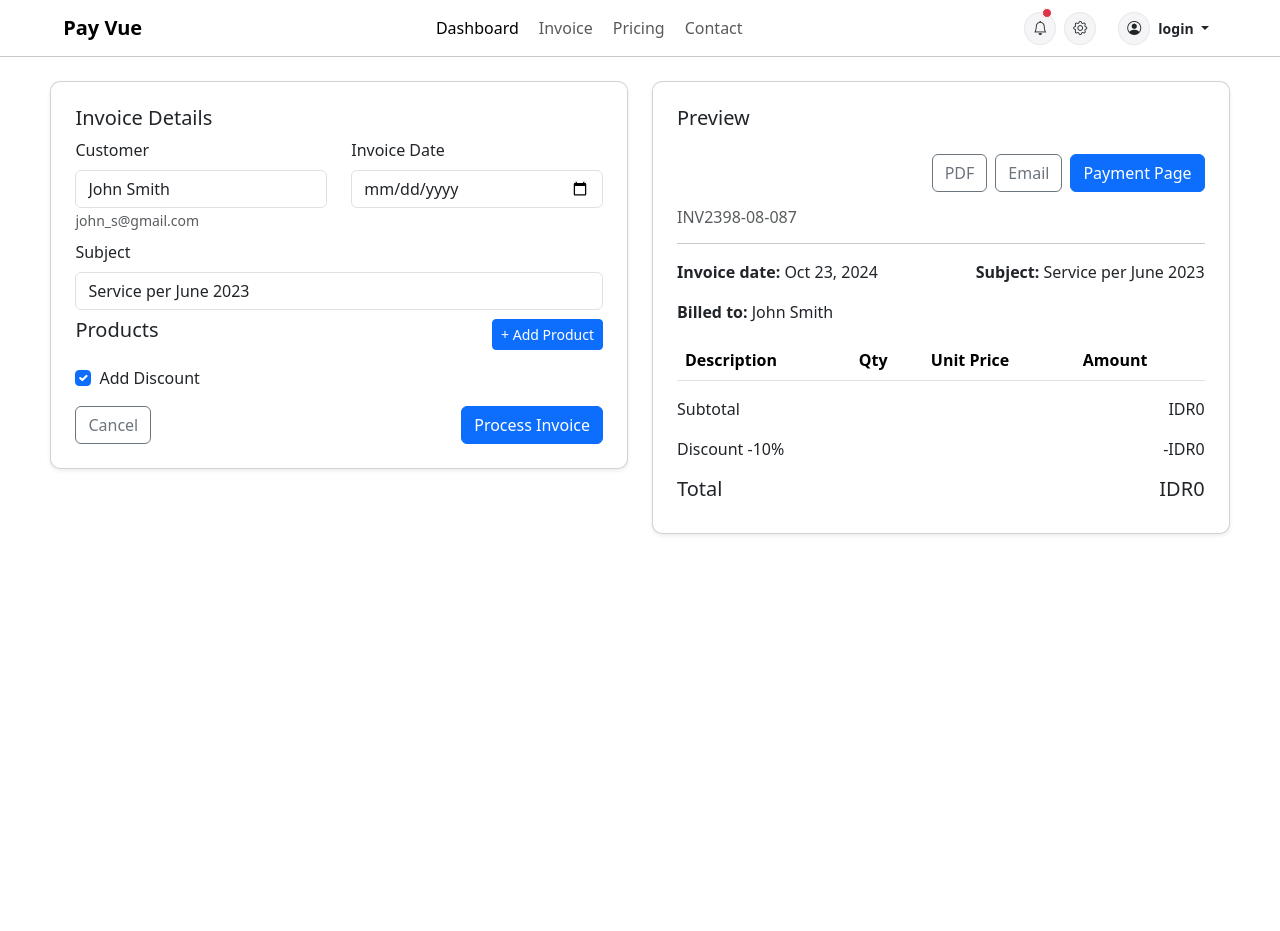
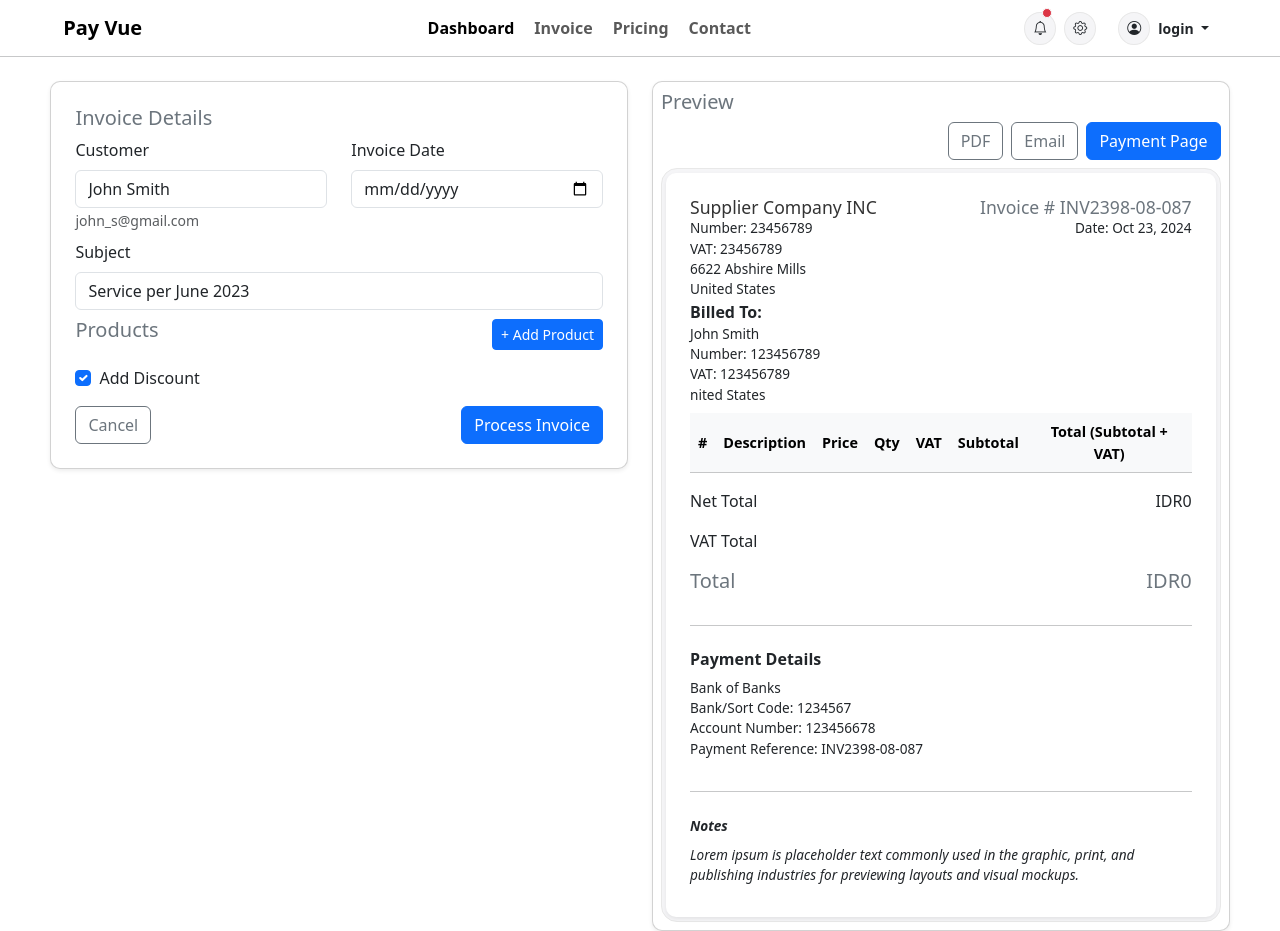
Before and after one commit to Heeneth12/payVueFE, an Angular app: page /invoice in a window 1280 px wide. Before the commit the page ends 800 px from the top, so only its background shows below. Built offline with nearby package versions, Linux system fonts and the light colour scheme.

Commit message:
changes in create invoice

```diff
--- /dev/null
+++ b/src/app/layouts/components/footer/footer.component.css
@@ -0,0 +1,16 @@
+footer .text-white {
+    color: #fff;
+  }
+
+  footer a {
+    color: #fff;
+    text-decoration: none;
+  }
+
+  footer a:hover {
+    text-decoration: underline;
+  }
+
+  footer p {
+    margin: 0;
+  }
--- /dev/null
+++ b/src/app/layouts/components/footer/footer.component.html
@@ -0,0 +1,16 @@
+<footer class="text-black pt-4 pb-2">
+    <div class="container">
+      <div class="row">
+        <div class="col-md-6">
+          <p>&copy; 2024 Your Company Name. All rights reserved.</p>
+        </div>
+        <div class="col-md-6 text-md-end">
+          <nav>
+            <a href="/about" class="text-white me-3">About Us</a>
+            <a href="/privacy-policy" class="text-white me-3">Privacy Policy</a>
+            <a href="/contact" class="text-white">Contact</a>
+          </nav>
+        </div>
+      </div>
+    </div>
+  </footer>
--- a/src/app/layouts/components/nav-bar/nav-bar.component.html
+++ b/src/app/layouts/components/nav-bar/nav-bar.component.html
@@ -14,16 +14,16 @@
       <!-- Centered Links -->
       <ul class="navbar-nav mx-auto gap-4 gap-sm-1">
         <li class="nav-item">
-          <a class="nav-link active" [routerLink]="['/']" routerLinkActive="router-link-active">Dashboard</a>
+          <a class="nav-link fw-semibold active" [routerLink]="['/']" routerLinkActive="router-link-active">Dashboard</a>
         </li>
         <li class="nav-item">
-          <a class="nav-link" [routerLink]="['/invoice']" routerLinkActive="router-link-active">Invoice</a>
+          <a class="nav-link fw-semibold" [routerLink]="['/invoice']" routerLinkActive="router-link-active">Invoice</a>
         </li>
         <li class="nav-item">
-          <a class="nav-link" [routerLink]="['/pricing']">Pricing</a>
+          <a class="nav-link fw-semibold" [routerLink]="['/pricing']">Pricing</a>
         </li>
         <li class="nav-item">
-          <a class="nav-link" [routerLink]="['/contact']">Contact</a>
+          <a class="nav-link fw-semibold" [routerLink]="['/contact']">Contact</a>
         </li>
       </ul>
 
--- a/src/app/views/create-invoice/create-invoice.component.css
+++ b/src/app/views/create-invoice/create-invoice.component.css
@@ -33,3 +33,60 @@
     font-size: 14px;
   }
 }
+
+
+.invoice-preview{
+  background-color: #f5f5f7;
+  border: 1px solid #e8e8e8;
+  border-radius: 16px;
+}
+
+.invoice-header h4, .invoice-header h5 {
+  margin: 0;
+  font-size: 1.1rem;
+}
+
+.invoice-header p, .invoice-to p {
+  font-size: 0.85rem;
+  margin: 0;
+}
+
+.table th, .table td {
+  font-size: 0.9rem;
+  text-align: center;
+  vertical-align: middle;
+}
+
+.payment-details h6 {
+  font-size: 1rem;
+  font-weight: bold;
+}
+
+.payment-details p, .notes p {
+  font-size: 0.85rem;
+  margin-bottom: 0.5rem;
+}
+
+.invoice-preview .card {
+  border: none;
+}
+
+h5 {
+  color: #6c757d;
+}
+
+h4 {
+  color: #333;
+}
+
+.notes {
+  font-style: italic;
+}
+
+hr {
+  margin: 1.5rem 0;
+}
+
+.text-end {
+  text-align: right;
+}
--- a/src/app/views/create-invoice/create-invoice.component.html
+++ b/src/app/views/create-invoice/create-invoice.component.html
@@ -47,18 +47,11 @@
                 <h6 class="mb-0">Search Products</h6>
                 <button type="button" class="btn-close" (click)="closeProductSearch()"></button>
               </div>
-              <input
-                type="text"
-                class="form-control mb-2"
-                [(ngModel)]="searchTerm"
-                [ngModelOptions]="{standalone: true}"
-                placeholder="Search products...">
+              <input type="text" class="form-control mb-2" [(ngModel)]="searchTerm"
+                [ngModelOptions]="{standalone: true}" placeholder="Search products...">
               <div class="list-group">
-                <button
-                  type="button"
-                  *ngFor="let product of filteredProducts"
-                  class="list-group-item list-group-item-action"
-                  (click)="selectProduct(product)">
+                <button type="button" *ngFor="let product of filteredProducts"
+                  class="list-group-item list-group-item-action" (click)="selectProduct(product)">
                   <div class="d-flex justify-content-between align-items-center">
                     <div>
                       <strong>{{ product.name }}</strong>
@@ -125,64 +118,93 @@
 
     <!-- Invoice Preview Section -->
     <div class="col-md-6">
-      <div class="card shadow-sm p-4">
-        <h5 class="mb-4">Preview</h5>
-        <div class="d-flex justify-content-end mb-3">
+      <div class="card shadow-sm p-2">
+        <h5 class="mb-2">Preview</h5>
+        <div class="d-flex justify-content-end mb-2">
           <button type="button" class="btn btn-outline-secondary me-2">PDF</button>
           <button type="button" class="btn btn-outline-secondary me-2">Email</button>
           <button type="button" class="btn btn-primary">Payment Page</button>
         </div>
-        <div class="invoice-preview">
-          <h6 class="text-muted">{{ invoiceNumber }}</h6>
-          <hr>
-          <div class="d-flex justify-content-between">
+        <div class="invoice-preview p-1">
+          <div class="card shadow-sm p-4">
+            <div class="invoice-header d-flex justify-content-between">
               <div>
-              <p><strong>Invoice date:</strong> {{ invoiceForm.get('invoiceDate')?.value | date }}</p>
-              <p><strong>Billed to:</strong> {{ invoiceForm.get('customer')?.value }}</p>
+                <h4>Supplier Company INC</h4>
+                <p>Number: 23456789<br>VAT: 23456789<br>6622 Abshire Mills<br>United States</p>
               </div>
-            <div>
-              <p><strong>Subject:</strong> {{ invoiceForm.get('subject')?.value }}</p>
+              <div class="text-end">
+                <h5>Invoice # {{ invoiceNumber }}</h5>
+                <p>Date: {{ invoiceForm.get('invoiceDate')?.value | date }}</p>
               </div>
             </div>
 
-          <!-- Invoice Items Preview -->
-          <table class="table">
-            <thead>
+            <div class="invoice-to d-flex justify-content-between">
+              <div>
+                <strong>Billed To:</strong>
+                <p>{{ invoiceForm.get('customer')?.value }}<br>Number: 123456789<br>VAT: 123456789<br>nited States</p>
+              </div>
+            </div>
+
+            <table class="table mt-2">
+              <thead class="table-light">
                 <tr>
+                  <th>#</th>
                   <th>Description</th>
+                  <th>Price</th>
                   <th>Qty</th>
-                <th>Unit Price</th>
-                <th>Amount</th>
+                  <th>VAT</th>
+                  <th>Subtotal</th>
+                  <th>Total (Subtotal + VAT)</th>
                 </tr>
               </thead>
               <tbody>
-              <tr *ngFor="let product of products.controls">
+                <tr *ngFor="let product of products.controls; let i = index">
+                  <td>{{ i + 1 }}</td>
                   <td>
                     {{ product.get('name')?.value }}
                     <br>
                     <small class="text-muted">{{ product.get('description')?.value }}</small>
                   </td>
+                  <td>{{ product.get('price')?.value | currency:'IDR':'symbol':'1.0-0' }}</td>
                   <td>{{ product.get('quantity')?.value }}</td>
-                <td>{{ product.get('price')?.value | currency:'IDR':'symbol':'1.0-0' }}</td>
-                <td>{{ product.get('price')?.value * product.get('quantity')?.value | currency:'IDR':'symbol':'1.0-0' }}</td>
+                  <td>20%</td>
+                  <td>{{ product.get('price')?.value * product.get('quantity')?.value | currency:'IDR':'symbol':'1.0-0'
+                    }}</td>
+                  <td>{{ (product.get('price')?.value * product.get('quantity')?.value * 1.2) |
+                    currency:'IDR':'symbol':'1.0-0' }}</td>
                 </tr>
               </tbody>
             </table>
 
             <div class="d-flex justify-content-between">
-            <p>Subtotal</p>
+              <p>Net Total</p>
               <p>{{ calculateTotal() | currency:'IDR':'symbol':'1.0-0' }}</p>
             </div>
-          <div *ngIf="invoiceForm.get('addDiscount')?.value" class="d-flex justify-content-between">
-            <p>Discount -10%</p>
-            <p>-{{ calculateDiscount() | currency:'IDR':'symbol':'1.0-0' }}</p>
+            <div class="d-flex justify-content-between">
+              <p>VAT Total</p>
+              <!-- <p>{{ calculateVAT() | currency:'IDR':'symbol':'1.0-0' }}</p> -->
             </div>
             <div class="d-flex justify-content-between">
               <h5>Total</h5>
               <h5>{{ calculateFinalTotal() | currency:'IDR':'symbol':'1.0-0' }}</h5>
+            </div>
+
+            <hr>
+
+            <div class="payment-details">
+              <h6>Payment Details</h6>
+              <p>Bank of Banks<br>Bank/Sort Code: 1234567<br>Account Number: 123456678<br>Payment Reference: {{
+                invoiceNumber }}</p>
+            </div>
+            <hr>
+            <div class="notes">
+              <p><strong>Notes</strong></p>
+              <p>Lorem ipsum is placeholder text commonly used in the graphic, print, and publishing industries for
+                previewing layouts and visual mockups.</p>
             </div>
           </div>
         </div>
       </div>
     </div>
   </div>
+</div>
--- a/src/app/views/dashboard/dashboard.component.css
+++ b/src/app/views/dashboard/dashboard.component.css
@@ -0,0 +1,25 @@
+.container-fluid{
+    padding-left: 4%;
+    padding-right: 4%;
+}
+
+.form-control{
+    width: 50%;
+}
+
+.rounded{
+    border-radius: 22px;
+}
+
+.table{
+    border: 1px solid black;
+}
+
+
+.btn{
+    border-radius: 22px;
+    color: black;
+    background-color: #f5f5f7;
+    border: 1px solid #e8e8e8;
+}
+/* class="badge bg-success" */
--- a/src/app/views/dashboard/dashboard.component.html
+++ b/src/app/views/dashboard/dashboard.component.html
@@ -1 +1,120 @@
 <app-nav-bar></app-nav-bar>
+
+<div class="container-fluid">
+    <div class="row px-2 mt-4">
+        <!-- Dashboard Section -->
+        <div class="col-md-6 col-sm-12">
+            <img class="px-2" src="assets/img/Dashboard.png" alt="" width="180">
+            <p class="text-muted py-2 px-2">Monthly review</p>
+        </div>
+
+        <!-- Filter Section -->
+        <div class="col-md-6 col-sm-12 d-flex justify-content-md-end align-items-center">
+            <label for="filter" class="me-2">Filter:</label>
+            <input type="text" id="filter" class="form-control" placeholder="Select Date Range">
+        </div>
+    </div>
+</div>
+
+
+<div class="container-fluid pt-4 px-3">
+    <div class="row g-4 px-4">
+        <div class="col-sm-6 col-xl-3">
+            <div class="box rounded-pill shadow align-items-center justify-content-between p-2"
+                style="margin: 0; font-family: 'Heebo', sans-serif; font-size: 1rem; background-color: #4b49ac;">
+                <div class="text-center text-white fw-bold">
+                    <p class="mb-2">Total Bill Amount</p>
+                    <h6 class="fw-bold mb-0 text-white">213782</h6>
+                </div>
+            </div>
+        </div>
+        <div class="col-sm-6 col-xl-3">
+            <div class="box  rounded-pill shadow align-items-center justify-content-between p-2"
+                style="margin: 0; font-family: 'Heebo', sans-serif; font-size: 1rem ;background-color: #7DA0FA;">
+                <div class="text-center text-white fw-bold">
+                    <p class="mb-2">Total IC Charges</p>
+                    <h6 class="fw-bold mb-0 text-white">2173821</h6>
+                </div>
+            </div>
+        </div>
+        <div class="col-sm-6 col-xl-3">
+            <div class="box rounded-pill shadow align-items-center justify-content-between p-2"
+                style="margin: 0; font-family: 'Heebo', sans-serif; font-size: 1rem; background-color: #7978E9;">
+                <div class="text-center text-white fw-bold">
+                    <p class="mb-2">Total Settled Amount</p>
+                    <h6 class="fw-bold mb-0 text-white">9802</h6>
+                </div>
+            </div>
+        </div>
+        <div class="col-sm-6 col-xl-3">
+            <div class="box rounded-pill shadow align-items-center justify-content-between p-2"
+                style="margin: 0; font-family: 'Heebo', sans-serif; font-size: 1rem; background-color: #F3797E">
+                <div class="text-center text-white fw-bold">
+                    <p class="mb-2">Total Pending Amount</p>
+                    <h6 class="fw-bold mb-0 text-white">0.00</h6>
+                </div>
+            </div>
+        </div>
+    </div>
+</div>
+
+<div class="container-fluid">
+    <div class="row px-2 mt-4">
+        <!-- Dashboard Section -->
+        <div class="col-md-6 col-sm-12">
+            <h4>Invoices</h4>
+            <p class="text-muted">3 total invoices</p>
+        </div>
+
+        <!-- Filter Section -->
+        <div class="col-md-6 col-sm-12 d-flex justify-content-md-end align-items-center">
+            <div>
+                <div ngbDropdown class="d-inline-block">
+                    <button type="button" class="btn" id="dropdownBasic1" ngbDropdownToggle>
+                        Toggle dropdown
+                    </button>
+                    <div ngbDropdownMenu aria-labelledby="dropdownBasic1">
+                        <button ngbDropdownItem>Action - 1</button>
+                        <button ngbDropdownItem>Another Action</button>
+                        <button ngbDropdownItem>Something else is here</button>
+                    </div>
+                </div>
+            </div>
+        </div>
+    </div>
+</div>
+
+<div class="container-fluid mt-4">
+    <table class="table table-hover">
+        <thead class="table-light">
+            <tr>
+                <th style="background-color: #7978E9;" scope="col">Invoice ID</th>
+                <th scope="col">Amount</th>
+                <th scope="col">Bill Date</th>
+                <th scope="col">Status</th>
+            </tr>
+        </thead>
+        <tbody>
+            <tr>
+                <td>#INV-2024-001</td>
+                <td>$1,200.00</td>
+                <td>2024-10-15</td>
+                <td><span class="badge bg-success">Paid</span></td>
+            </tr>
+            <tr>
+                <td>#INV-2024-002</td>
+                <td>$850.50</td>
+                <td>2024-10-18</td>
+                <td><span class="badge bg-warning text-dark">Pending</span></td>
+            </tr>
+            <tr>
+                <td>#INV-2024-003</td>
+                <td>$2,340.00</td>
+                <td>2024-10-20</td>
+                <td><span class="badge bg-danger">Overdue</span></td>
+            </tr>
+        </tbody>
+    </table>
+</div>
+
+<app-footer></app-footer>
--- a/src/app/views/dashboard/dashboard.component.ts
+++ b/src/app/views/dashboard/dashboard.component.ts
@@ -1,10 +1,12 @@
 import { Component } from '@angular/core';
 import { NavBarComponent } from "../../layouts/components/nav-bar/nav-bar.component";
+import { NgbDropdownModule } from '@ng-bootstrap/ng-bootstrap';
+import { FooterComponent } from "../../layouts/components/footer/footer.component";
 
 @Component({
   selector: 'app-dashboard',
   standalone: true,
-  imports: [NavBarComponent],
+  imports: [NavBarComponent, NgbDropdownModule, FooterComponent],
   templateUrl: './dashboard.component.html',
   styleUrl: './dashboard.component.css'
 })
```
Also changed, not shown: src/app/layouts/components/footer/footer.component.ts (added, +12 -0 lines), 1 other file (tests, documents, lock files or other folders). Lines whose indentation alone changed are shown as unchanged.
